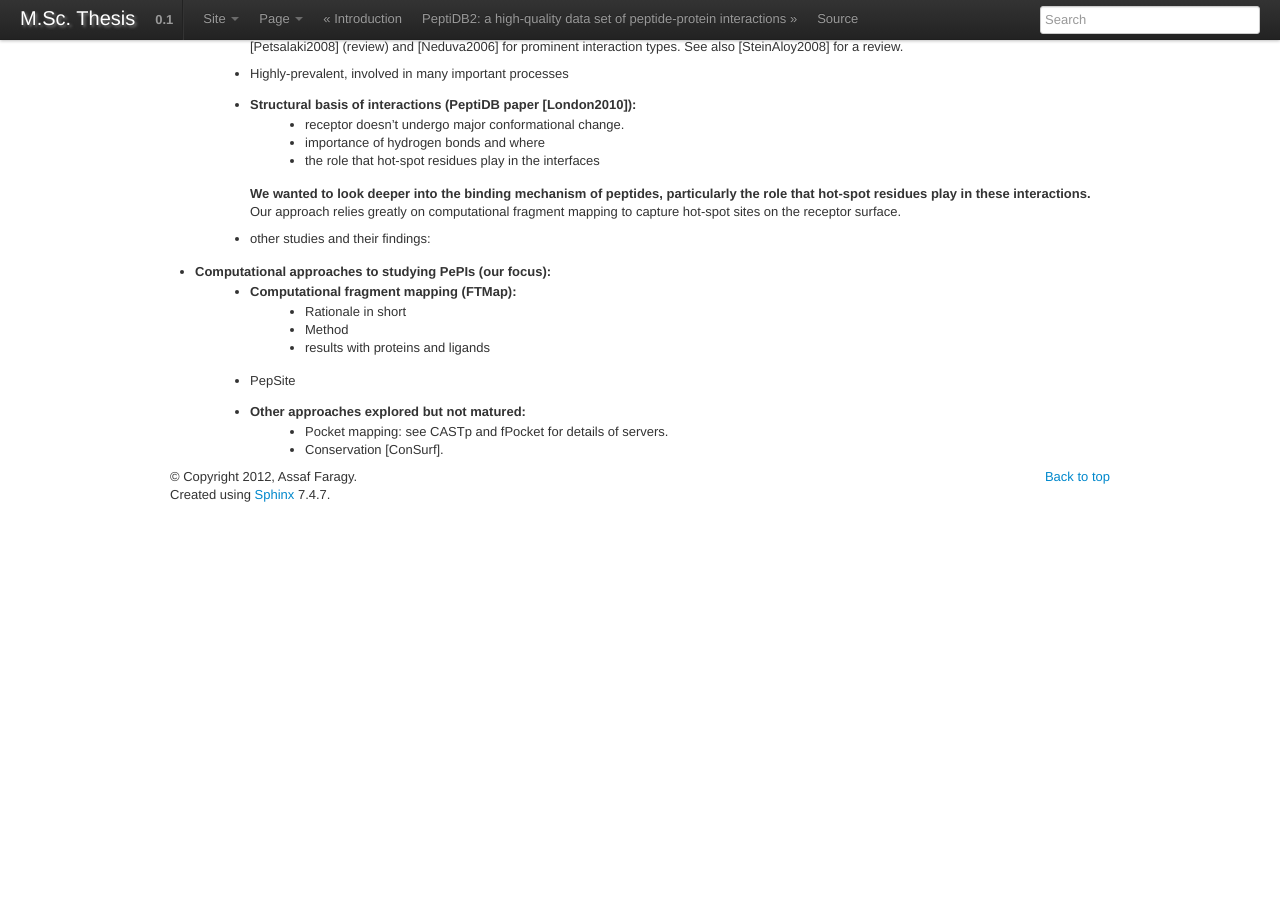
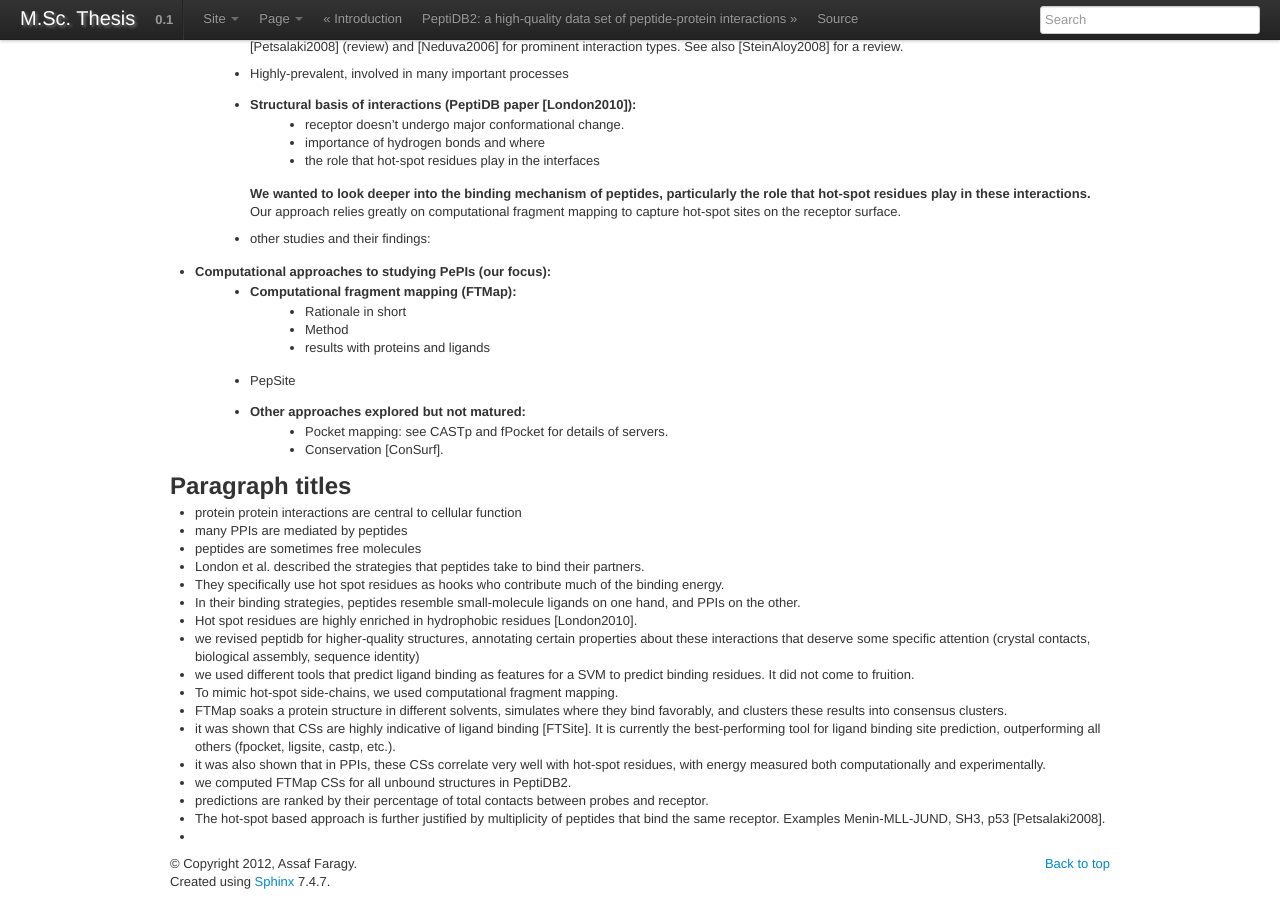
Before and after one commit to assaff/msc-thesis, a Sphinx documentation site: the page built from source/notes.rst, in a window 1280 px wide and 900 px high, scrolled down 502 px. Built offline with Sphinx 7.4.7, drawn with Linux system fonts in a browser that asks for light colours; formulas are drawn with MathJax 3; before the commit the page ends 1015 px from its top, so only the background shows below that.

Commit message:
added paragraph titles to notes

```diff
--- a/source/notes.rst
+++ b/source/notes.rst
@@ -65,3 +65,44 @@ Knowledge dump
         * Pocket mapping: see CASTp and fPocket for details of
           servers.
         * Conservation [ConSurf].
+
+
+Paragraph titles
+-----------------
+
+* protein protein interactions are central to cellular function
+* many PPIs are mediated by peptides
+* peptides are sometimes free molecules
+* London et al. described the strategies that peptides take to
+  bind their partners.
+* They specifically use hot spot residues as hooks who contribute much
+  of the binding energy.
+* In their binding strategies, peptides resemble small-molecule
+  ligands on one hand, and PPIs on the other.
+* Hot spot residues are highly enriched in hydrophobic residues
+  [London2010].
+* we revised peptidb for higher-quality structures, annotating
+  certain properties about these interactions that deserve some
+  specific attention (crystal contacts, biological assembly, sequence
+  identity)
+* we used different tools that predict ligand binding as features for
+  a SVM to predict binding residues. It did not come to fruition.
+* To mimic hot-spot side-chains, we used computational fragment
+  mapping.
+* FTMap soaks a protein structure in different solvents, simulates
+  where they bind favorably, and clusters these results into consensus
+  clusters.
+* it was shown that CSs are highly indicative of ligand binding
+  [FTSite]. It is currently the best-performing tool for ligand
+  binding site prediction, outperforming all others (fpocket, ligsite,
+  castp, etc.).
+* it was also shown that in PPIs, these CSs correlate very well with
+  hot-spot residues, with energy measured both computationally and
+  experimentally.
+* we computed FTMap CSs for all unbound structures in PeptiDB2.
+* predictions are ranked by their percentage of total contacts between
+  probes and receptor.
+* The hot-spot based approach is further justified by multiplicity of
+  peptides that bind the same receptor. Examples Menin-MLL-JUND,
+  SH3, p53 [Petsalaki2008].
+*
```
